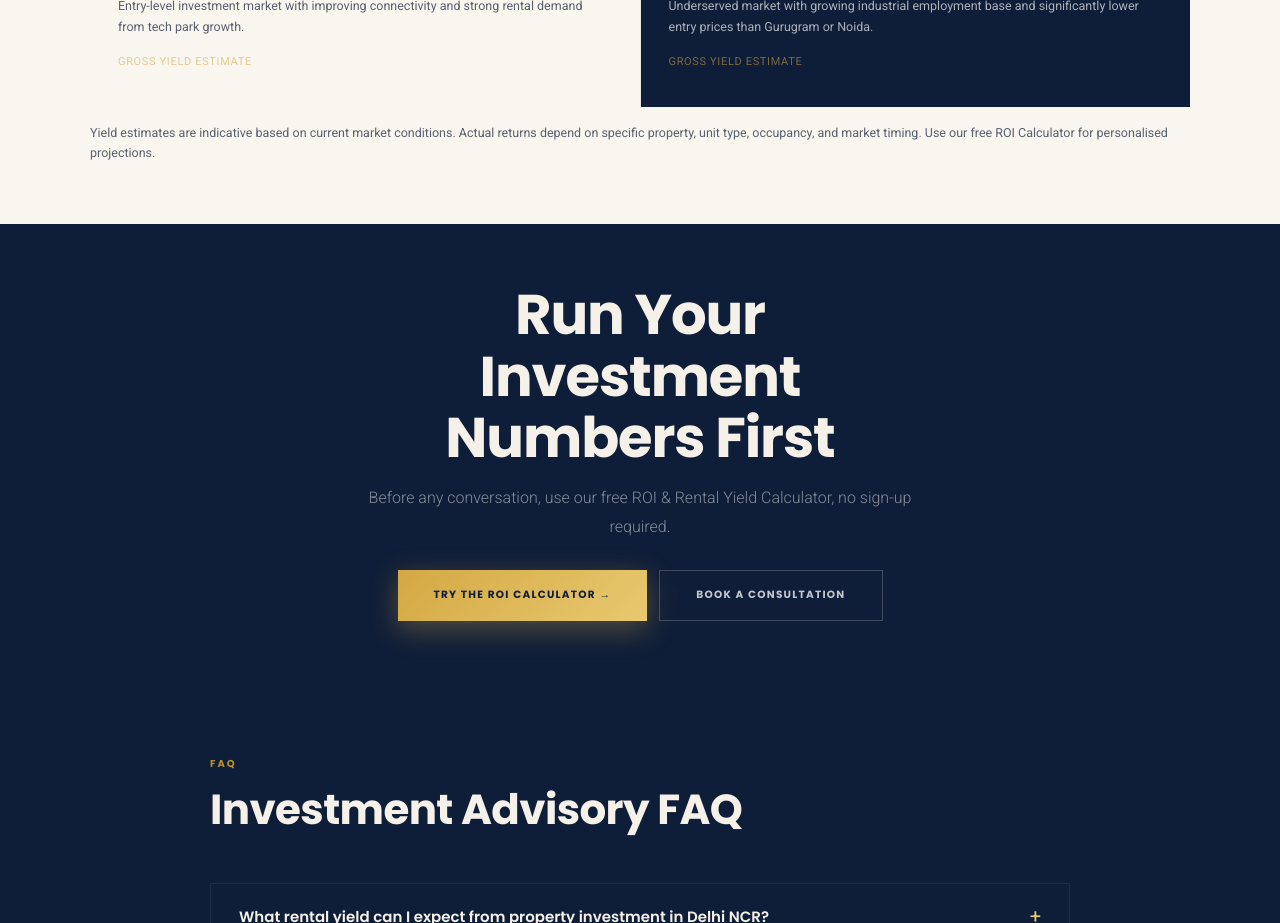
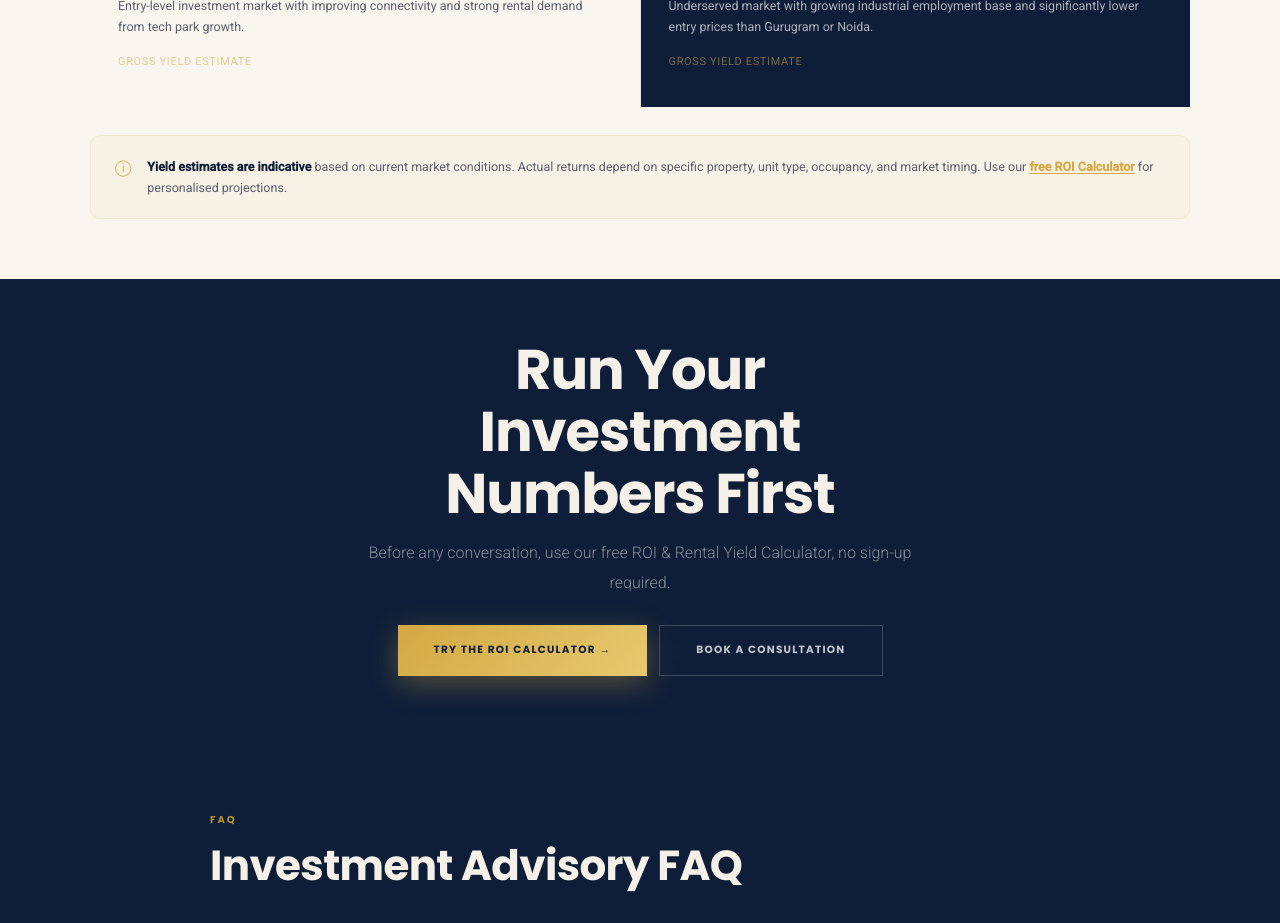
Before and after one commit to mohit1661-ai/Vedhara-Group-Supabase, a Next.js app: page /investment-advisory in a window 1280 px wide. Shown: the part 2100-3023 px from the top of the page. Built offline with nearby package versions, Linux system fonts and the light colour scheme.

Commit message:
Wrap yield disclaimer in a styled info box with linked ROI Calculator

```diff
--- a/app/investment-advisory/page.tsx
+++ b/app/investment-advisory/page.tsx
@@ -102,7 +102,12 @@ export default function InvestmentAdvisoryPage() {
               </ScrollReveal>
             ))}
           </div>
-          <p className="body-sm" style={{ color:"var(--slate)",marginTop:16 }}>Yield estimates are indicative based on current market conditions. Actual returns depend on specific property, unit type, occupancy, and market timing. Use our free ROI Calculator for personalised projections.</p>
+          <div style={{ display:"flex",alignItems:"flex-start",gap:16,marginTop:28,padding:"20px 24px",background:"rgba(212,168,67,0.05)",border:"1px solid rgba(212,168,67,0.15)",borderRadius:10 }}>
+            <span style={{ fontFamily:"var(--t-head)",fontSize:16,flexShrink:0,color:"var(--gold)",lineHeight:1.4 }}>ⓘ</span>
+            <p className="body-sm" style={{ color:"var(--slate)",margin:0,lineHeight:1.7 }}>
+              <strong style={{ color:"var(--navy)" }}>Yield estimates are indicative</strong> based on current market conditions. Actual returns depend on specific property, unit type, occupancy, and market timing. Use our <Link href="/calculators" style={{ color:"var(--gold)",fontWeight:600,textDecoration:"underline",textUnderlineOffset:2 }}>free ROI Calculator</Link> for personalised projections.
+            </p>
+          </div>
         </div>
       </section>
 
```
